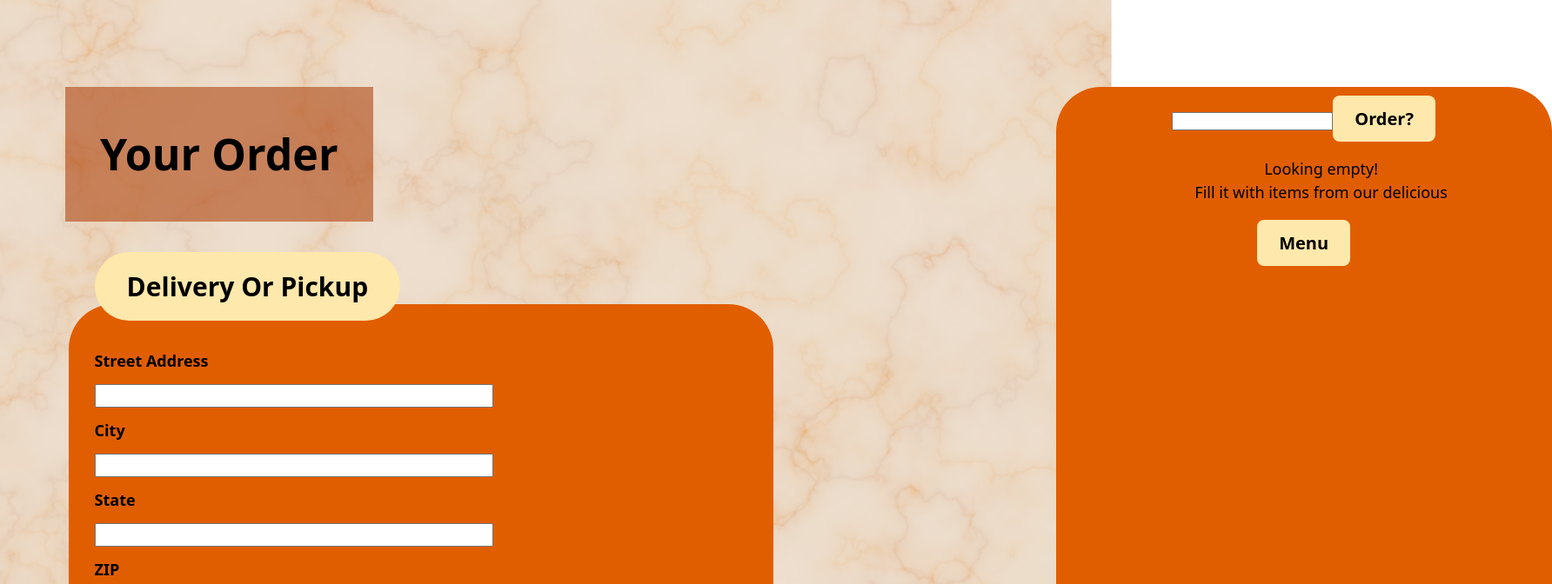
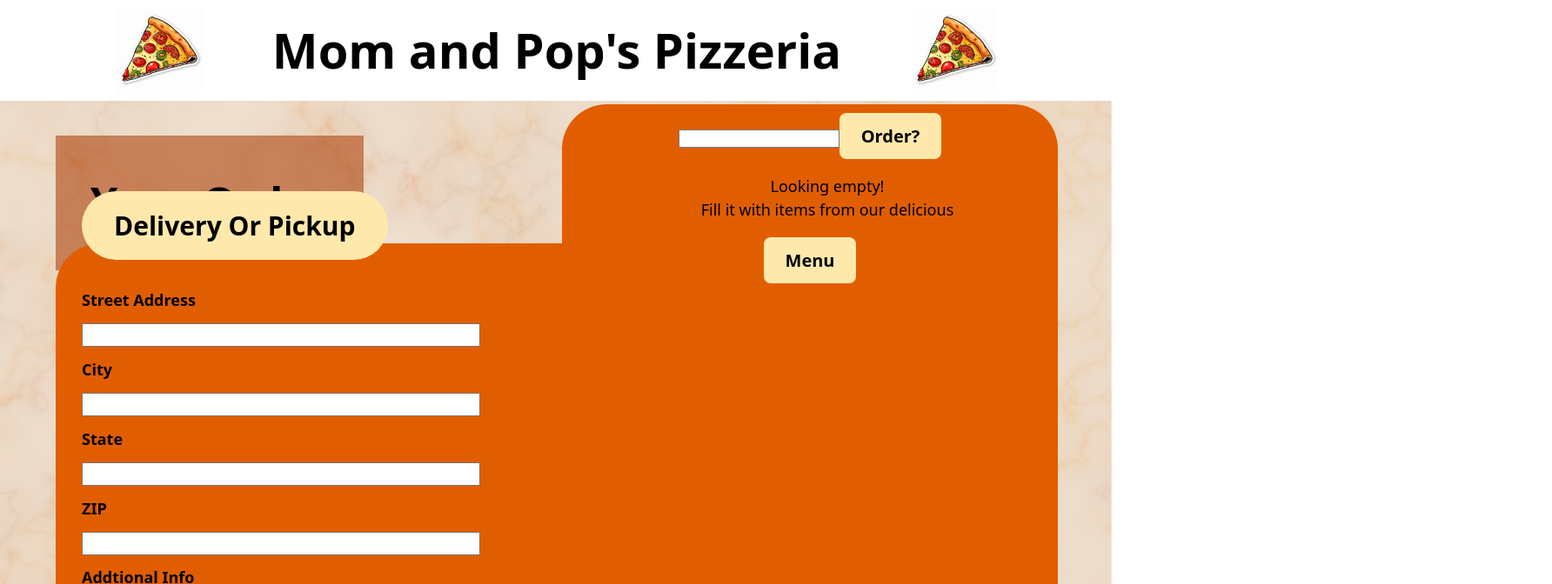
Before and after one commit to FernandoC-01/pizzaPizza, a React (Vite) app in the folder client/: page / in a window 1280 px wide. Shown: the top 672 px of the page at 87% size, 1784 px wide, since content can reach past the window. Built offline with nearby package versions, Linux system fonts and the light colour scheme.

Commit message:
Change styles to add header

```diff
--- a/client/src/components/OrderList.jsx
+++ b/client/src/components/OrderList.jsx
@@ -5,6 +5,7 @@ import Header from "./Header"
 
 export default function OrderList()
 {
+
     const [orderItems,  SetOrder,] = useState([]);
     const [orderDescriptions,  SetDescription,] = useState([]);
     const [orderPrice, SetPrice,] = useState([]);
@@ -44,7 +45,7 @@ export default function OrderList()
 
 
     // Needs to add a way to receive inputs from menu, and needs to remove the input fucntion I have now.
-    // Adds the item a descriptions and price to respective lists and totals the order
+    // Adds the item a descriptions and price to respective lists
     function AddToOrder()
     {
 
@@ -77,7 +78,7 @@ export default function OrderList()
 
         <div className="order-page " >
 
-            {/* <Header></Header>  */}
+            <Header></Header>
             <div className="order-title"> Your Order</div>
 
                 <div className="order-input-card">
@@ -128,7 +129,7 @@ export default function OrderList()
                     <div>
                         <ul>
                         {orderItems.map((orderItems, index) => (
-                            <li key={index}> {orderItems}...................$<span className="order-price">{orderPrice[index]} </span>    <button onClick={()=> DeleteOrderEntry(index)} > x</button>
+                            <li key={index}> {orderItems}...................${orderPrice[index]}  <button onClick={()=> DeleteOrderEntry(index)} > x</button>
 
                                 <br />
 
@@ -139,7 +140,6 @@ export default function OrderList()
                         ))}
 
                         Total Price:  {orderPrice.reduce((sum, orderPrice) => sum + orderPrice)}
-                        {console.log(orderDescriptions)}
 
 
                         </ul>
--- a/client/src/styles/OrderStyle.css
+++ b/client/src/styles/OrderStyle.css
@@ -1,6 +1,9 @@
 .order-page
 {
-    display: flex;
+    /* display: flex;  messes up with header but was on nados when I got it.*/
+
+
+
     background-image: url('./assets/webBG.png');
     background-repeat: no-repeat;
     background-size: cover;
@@ -9,9 +12,9 @@
     width: 100vw;
     color: black;
 
-    /* My stuff no look good with this
-     justify-content: center;
-    align-items: center; */
+
+    justify-content: center;
+    align-items: center;
 
 }
 
@@ -22,13 +25,13 @@
     font-size: 50px;
     background:  #af440f97;
     padding: 40px;
-    min-width: fit-content;
+    width: fit-content;
     max-height: fit-content;
     font-weight: bold;
 
     position: relative;
-    top: 100px;
-    left: 75px;
+    top: 5%;
+    left: 5%;
 
 }
 
@@ -50,14 +53,16 @@
     padding-left: 20px;
     background:#e15e00;
     height: 450px;
-    min-width: 750px;
+    width: 700px;
     padding: 30px;
 
     border-radius: 4cap;
 
-    position: relative;
-    top: 350px;
-    right: 275px;
+
+    position: absolute;
+    top: 35%;
+    left: 5%;
+
 
 
     text-align: left;
@@ -126,10 +131,10 @@
 
     border-radius: 4cap;
 
+    position: absolute;
+    right: 5%;
+    top: 15%;
 
-    position: relative;
-    top: 100px;
-    left: 50px;
 
 
 
@@ -137,11 +142,6 @@
 
 }
 
-.order-price
-{
-    text-align: left;
-
-}
 
 
 /* Old syle liked it but I dont think It will work with other pages.
```
